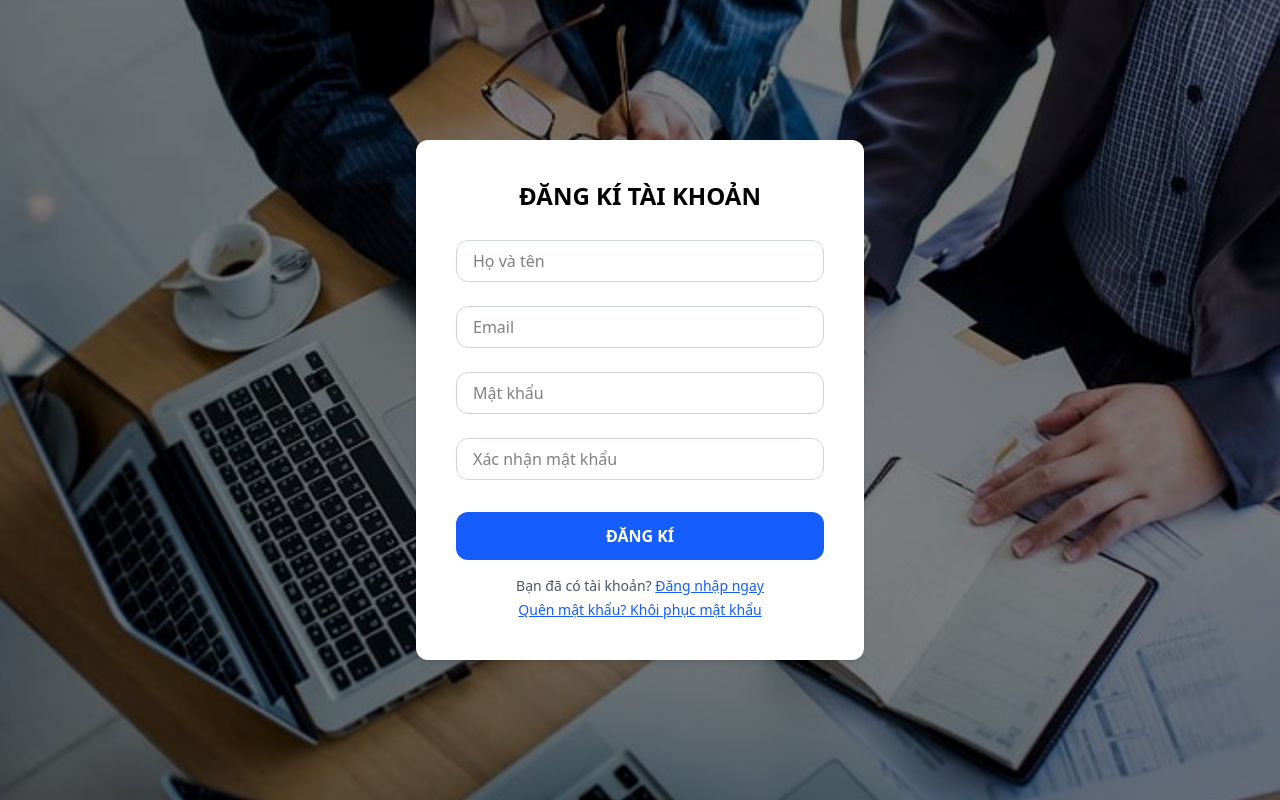
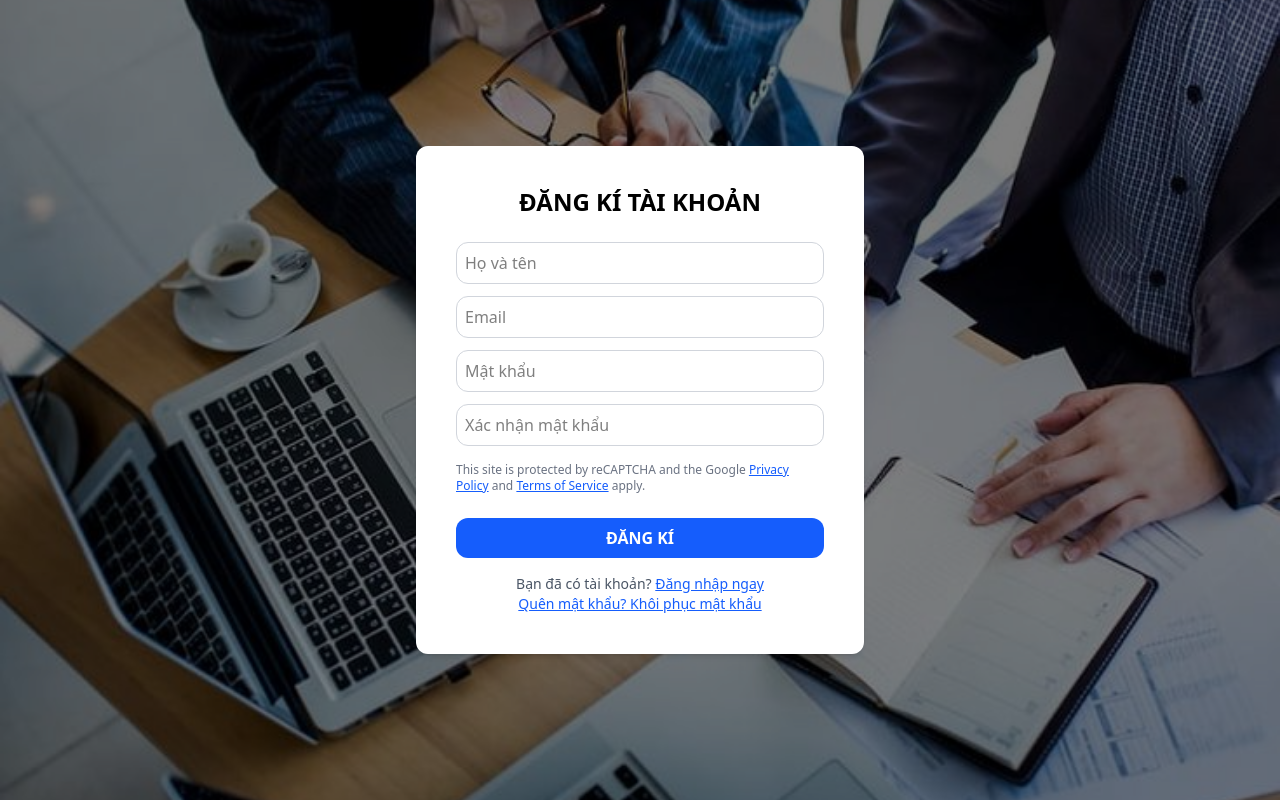
Before and after one commit to nlpn1408/intern-hopper-teamwork-project-FE, a Next.js app: page /register in a window 1280 px wide. Built offline with nearby package versions, Linux system fonts and the light colour scheme.

Commit message:
update code register

```diff
--- a/src/app/components/register/RegisterForm.tsx
+++ b/src/app/components/register/RegisterForm.tsx
@@ -1,7 +1,6 @@
 'use client';
 
 import { useForm } from 'react-hook-form';
-import { useEffect, useState } from 'react';
 
 export type RegisterData = {
   username: string;
@@ -12,70 +11,42 @@ export type RegisterData = {
 
 type RegisterFormProps = {
   onSubmit: (data: RegisterData) => void;
-  onSuccess: () => void;
-  onError: (error: Error) => void;
+  isSubmitting: boolean;
 };
 
-export default function RegisterForm({ onSubmit, onSuccess, onError }: RegisterFormProps) {
+export default function RegisterForm({ onSubmit, isSubmitting }: RegisterFormProps) {
   const {
     register,
     handleSubmit,
     watch,
-    formState: { errors, isSubmitSuccessful },
-    reset,
+    formState: { errors },
   } = useForm<RegisterData>();
 
   const password = watch('password');
 
-  useEffect(() => {
-    if (isSubmitSuccessful) {
-      onSuccess();
-      reset();
-    }
-  }, [isSubmitSuccessful, reset, onSuccess]);
-
-  const [loading, setLoading] = useState(false);
-
-  const onSubmitForm = async (data: RegisterData) => {
-    setLoading(true);
-    try {
-      await onSubmit(data);
-    } catch (error: unknown) {
-      console.error(error);
-      if (error instanceof Error) {
-        onError(error);
-      } else {
-        onError(new Error('Đã xảy ra lỗi không xác định'));
-      }
-    } finally {
-      setLoading(false);
-    }
+  const onSubmitForm = (data: RegisterData) => {
+    onSubmit(data);
   };
-
-
 
   return (
     <form
       onSubmit={handleSubmit(onSubmitForm)}
-    className=" max-w-11/12 lg:max-w-md md:max-w-md mx-auto bg-white p-10 rounded-xl shadow-md"
+      className="max-w-11/12 lg:max-w-md md:max-w-md mx-auto bg-white p-10 rounded-xl shadow-md"
     >
       <h1 className="text-2xl font-bold text-center mb-6">ĐĂNG KÍ TÀI KHOẢN</h1>
+
       <div className="w-full mx-auto">
-        {/* <label className="block text-sm md:text-lg lg:text-lg font-medium text-gray-700">Tên</label> */}
         <input
           {...register('username', { required: 'Vui lòng nhập tên' })}
-          className="w-full lg:mt-1 p-1 lg:px-4 lg:py-2 md:p-2 border border-gray-300 rounded-xl focus:outline-none focus:ring-2 focus:ring-blue-500"
+          className="w-full p-2 border border-gray-300 rounded-xl focus:outline-none focus:ring-2 focus:ring-blue-500"
           placeholder="Họ và tên"
         />
-        {errors.username ? (
+        {errors.username && (
           <p className="text-red-500 text-sm">{errors.username.message}</p>
-        ) : (
-          <p className="invisible text-sm">placeholder</p>
         )}
       </div>
 
-      <div className="w-full mx-auto">
-        {/* <label className="block text-sm md:text-lg lg:text-lg font-medium text-gray-700">Email</label> */}
+      <div className="w-full mx-auto mt-3">
         <input
           {...register('email', {
             required: 'Vui lòng nhập email',
@@ -84,18 +55,15 @@ export default function RegisterForm({ onSubmit, onSuccess, onError }: RegisterF
               message: 'Email không hợp lệ',
             },
           })}
-          className="w-full lg:mt-1 p-1 lg:px-4 lg:py-2 md:p-2 border border-gray-300 rounded-xl focus:outline-none focus:ring-2 focus:ring-blue-500"
+          className="w-full p-2 border border-gray-300 rounded-xl focus:outline-none focus:ring-2 focus:ring-blue-500"
           placeholder="Email"
         />
-        {errors.email ? (
+        {errors.email && (
           <p className="text-red-500 text-sm">{errors.email.message}</p>
-        ) : (
-          <p className="invisible text-sm">placeholder</p>
         )}
       </div>
 
-      <div className="w-full mx-auto">
-        {/* <label className="block text-sm md:text-lg lg:text-lg font-medium text-gray-700">Mật khẩu</label> */}
+      <div className="w-full mx-auto mt-3">
         <input
           type="password"
           {...register('password', {
@@ -117,18 +85,15 @@ export default function RegisterForm({ onSubmit, onSuccess, onError }: RegisterF
               return true;
             },
           })}
-          className="w-full lg:mt-1 p-1 lg:px-4 lg:py-2 md:p-2 border border-gray-300 rounded-xl focus:outline-none focus:ring-2 focus:ring-blue-500"
+          className="w-full p-2 border border-gray-300 rounded-xl focus:outline-none focus:ring-2 focus:ring-blue-500"
           placeholder="Mật khẩu"
         />
-        {errors.password ? (
+        {errors.password && (
           <p className="text-red-500 text-sm">{errors.password.message}</p>
-        ) : (
-          <p className="invisible text-sm">placeholder</p>
         )}
       </div>
 
-      <div className="w-full mx-auto">
-        {/* <label className="block text-sm md:text-lg lg:text-lg font-medium text-gray-700">Xác nhận mật khẩu</label> */}
+      <div className="w-full mx-auto mt-3">
         <input
           type="password"
           {...register('confirmPassword', {
@@ -136,46 +101,46 @@ export default function RegisterForm({ onSubmit, onSuccess, onError }: RegisterF
             validate: (value) =>
               value === password || 'Mật khẩu xác nhận không khớp',
           })}
-          className="w-full lg:mt-1 p-1 lg:px-4 lg:py-2 md:p-2 border border-gray-300 rounded-xl focus:outline-none focus:ring-2 focus:ring-blue-500"
+          className="w-full p-2 border border-gray-300 rounded-xl focus:outline-none focus:ring-2 focus:ring-blue-500"
           placeholder="Xác nhận mật khẩu"
         />
-        {errors.confirmPassword ? (
+        {errors.confirmPassword && (
           <p className="text-red-500 text-sm">{errors.confirmPassword.message}</p>
-        ) : (
-          <p className="invisible text-sm">placeholder</p>
         )}
-
       </div>
 
+      <div className="text-xs text-gray-500 mt-4">
+        This site is protected by reCAPTCHA and the Google{' '}
+        <a href="https://policies.google.com/privacy" target="_blank" rel="noopener noreferrer" className="text-blue-600 underline">
+          Privacy Policy
+        </a>{' '}
+        and{' '}
+        <a href="https://policies.google.com/terms" target="_blank" rel="noopener noreferrer" className="text-blue-600 underline">
+          Terms of Service
+        </a>{' '}
+        apply.
+      </div>
 
-      <div className="flex justify-center">
+      <div className="flex justify-center mt-6">
         <button
           type="submit"
-        className="w-full font-bold mt-2 py-2 lg:mt-3 bg-blue-600 text-white lg:py-3 rounded-xl hover:bg-blue-700 focus:outline-none focus:ring-2 focus:ring-blue-500"
-        disabled={loading}
+          disabled={isSubmitting}
+          className="w-full font-bold py-2 bg-blue-600 text-white rounded-xl hover:bg-blue-700 focus:outline-none focus:ring-2 focus:ring-blue-500 disabled:opacity-50"
         >
-        {loading ? (
-          <span>Đang đăng kí...</span>
-        ) : (
-          <span>ĐĂNG KÍ</span>
-        )}
+          {isSubmitting ? 'Đang đăng ký...' : 'ĐĂNG KÍ'}
         </button>
+      </div>
 
-      </div>
-      <div className="text-center mt-4 text-sm">
-        <p className="text-gray-600">
+      <div className="text-center mt-4 text-sm text-gray-600">
         Bạn đã có tài khoản?{' '}
         <a href="/login" className="text-blue-600 underline">
           Đăng nhập ngay
         </a>
-        </p>
-        <p className="mt-1 text-gray-600">
+        <br />
         <a href="/forgot-password" className="text-blue-600 underline">
           Quên mật khẩu? Khôi phục mật khẩu
         </a>
-        </p>
       </div>
-
     </form>
   );
 }
--- a/src/app/register/page.tsx
+++ b/src/app/register/page.tsx
@@ -9,49 +9,40 @@ import { useRouter } from 'next/navigation';
 
 export default function RegisterPage() {
   const router = useRouter();
+  const [isSubmitting, setIsSubmitting] = useState(false);
+
   const handleRegister = async (data: RegisterData) => {
+    setIsSubmitting(true);
     try {
       const result = await registerUser(data);
-      console.log(result);
-
       if (result.success === true) {
         toastr.success('Đăng ký thành công!');
         router.push('/login');
       } else {
         toastr.error(result.message || 'Đăng ký không thành công');
         if (result.errors) {
-          if (result.errors.email) {
-            toastr.error(result.errors.email.join(', '));
-          }
-          if (result.errors.password) {
-            toastr.error(result.errors.password.join(', '));
-          }
-          if (result.errors.username) {
-            toastr.error(result.errors.username.join(', '));
-          }
+          if (result.errors.email) toastr.error(result.errors.email.join(', '));
+          if (result.errors.password) toastr.error(result.errors.password.join(', '));
+          if (result.errors.username) toastr.error(result.errors.username.join(', '));
         }
       }
     } catch (error) {
       console.error(error);
       toastr.error('Đăng ký thất bại');
+    } finally {
+      setIsSubmitting(false);
     }
   };
 
   return (
     <div className="relative h-screen flex items-center justify-center">
-      {/* Ảnh nền */}
       <div
         className="absolute top-0 left-0 w-full h-full bg-cover bg-center bg-no-repeat bg-fixed"
-        style={{
-          backgroundImage: "url('/images/register/bg.jpg')",
-        }}
+        style={{ backgroundImage: "url('/images/register/bg.jpg')" }}
       />
-      {/* Lớp phủ mờ */}
       <div className="absolute top-0 left-0 w-full h-full bg-black opacity-50" />
-
-      {/* Form đăng ký */}
       <div className="relative w-full">
-        <RegisterForm onSubmit={handleRegister} />
+        <RegisterForm onSubmit={handleRegister} isSubmitting={isSubmitting} />
       </div>
     </div>
   );
```
Lines whose indentation alone changed are shown as unchanged.
